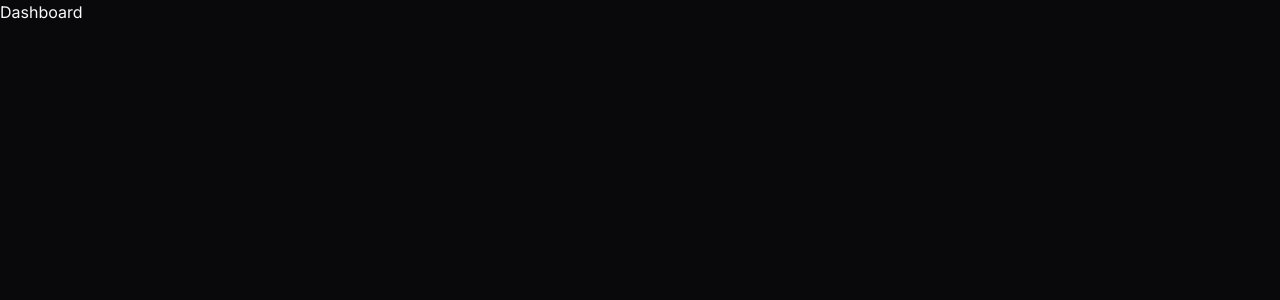
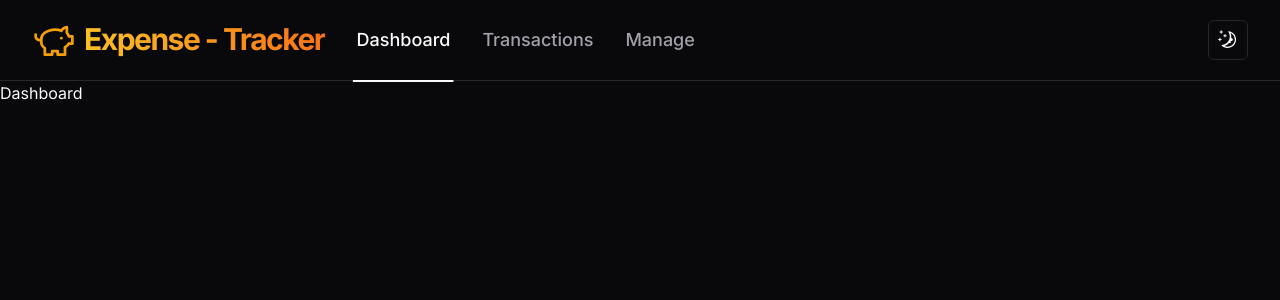
Before and after one commit to Akib-Raihan-4/Expense_Tracker_NextJS, a Next.js app: page / in a window 1280 px wide. Shown: the top 300 px of the page. Built offline with nearby package versions, Linux system fonts and the light colour scheme.

Commit message:
Navbar and theme button is added

```diff
--- a/app/(dashboard)/layout.tsx
+++ b/app/(dashboard)/layout.tsx
@@ -1,11 +1,13 @@
-import React, { ReactNode } from 'react'
+import React, { ReactNode } from "react";
+import Navbar from '../../components/Navbar';
 
-function layout({children}:{children:ReactNode}) {
+function layout({ children }: { children: ReactNode }) {
   return (
-    <div>
-      {children}
+    <div className="relative flex h-screen w-full flex-col">
+      <Navbar/>
+      <div className="w-full">{children}</div>
     </div>
-  )
+  );
 }
 
-export default layout
+export default layout;
--- /dev/null
+++ b/components/Navbar.tsx
@@ -0,0 +1,76 @@
+"use client"
+import React from 'react'
+import Logo from './Logo'
+import { usePathname } from 'next/navigation'
+import Link from 'next/link'
+import { cn } from '@/lib/utils'
+import { buttonVariants } from './ui/button'
+import { ThemeSwitcherBtn } from './ThemeSwitcherBtn'
+import { UserButton } from '@clerk/nextjs'
+
+function Navbar() {
+  return (
+    <>
+    <DesktopNav/>
+    </>
+  )
+}
+
+export default Navbar
+
+const items = [
+    {
+        label:  "Dashboard", link: "/"
+    },
+    {
+        label:  "Transactions", link: "/transactions"
+    },
+    {
+        label:  "Manage", link: "/manage"
+    },
+
+]
+
+function DesktopNav(){
+    return (
+        <div className=' hidden border-separate border-b bg-background md:block'>
+            <nav className='container flex items-center justify-between px-8'>
+                <div className='flex h-[80px] min-h-[60px] items-center gap-x-4'>
+                    <Logo/>
+                    <div className='flex h-full'>
+                        {items.map(item => (
+                            <NavbarItem
+                                key={item.label}
+                                link={item.link}
+                                label={item.label}
+                            />
+                        ))}
+                    </div>
+                </div>
+                <div className='flex items-center gap-2'>
+                    <ThemeSwitcherBtn/>
+                    <UserButton afterSignOutUrl='/sign-in'/>
+                </div>
+            </nav>
+        </div>
+    )
+}
+
+function NavbarItem({link, label}:{
+    link:string,
+    label:string
+}){
+    const pathname = usePathname();
+    const isActive = pathname === link;
+
+    return (
+        <div className='relative flex items-center'>
+            <Link href={link} className={cn(buttonVariants({variant:"ghost"}), "w-full justify-start text-lg text-muted-foreground hover:text-foreground", isActive && "text-foreground")}>{label}</Link>
+            {
+                isActive && (
+                    <div className='hidden absolute -bottom-[2px] left-1/2  h-[2px] w-[80%] -translate-x-1/2 rounded-xl bg-foreground md:block'></div>
+                )
+            }
+        </div>
+    )
+}
--- /dev/null
+++ b/components/ThemeSwitcherBtn.tsx
@@ -0,0 +1,40 @@
+"use client"
+
+import * as React from "react"
+import { MoonIcon, SunIcon } from "@radix-ui/react-icons"
+import { useTheme } from "next-themes"
+
+import { Button } from "@/components/ui/button"
+import {
+  DropdownMenu,
+  DropdownMenuContent,
+  DropdownMenuItem,
+  DropdownMenuTrigger,
+} from "@/components/ui/dropdown-menu"
+
+export function ThemeSwitcherBtn() {
+  const { setTheme } = useTheme()
+
+  return (
+    <DropdownMenu>
+      <DropdownMenuTrigger asChild>
+        <Button variant="outline" size="icon">
+          <SunIcon className="h-[1.2rem] w-[1.2rem] rotate-0 scale-100 transition-all dark:-rotate-90 dark:scale-0" />
+          <MoonIcon className="absolute h-[1.2rem] w-[1.2rem] rotate-90 scale-0 transition-all dark:rotate-0 dark:scale-100" />
+          <span className="sr-only">Toggle theme</span>
+        </Button>
+      </DropdownMenuTrigger>
+      <DropdownMenuContent align="end">
+        <DropdownMenuItem onClick={() => setTheme("light")}>
+          Light
+        </DropdownMenuItem>
+        <DropdownMenuItem onClick={() => setTheme("dark")}>
+          Dark
+        </DropdownMenuItem>
+        <DropdownMenuItem onClick={() => setTheme("system")}>
+          System
+        </DropdownMenuItem>
+      </DropdownMenuContent>
+    </DropdownMenu>
+  )
+}
--- a/package.json
+++ b/package.json
@@ -21,6 +21,7 @@
     "@radix-ui/react-dialog": "^1.0.5",
     "@radix-ui/react-dropdown-menu": "^2.0.6",
     "@radix-ui/react-hover-card": "^1.0.7",
+    "@radix-ui/react-icons": "^1.3.0",
     "@radix-ui/react-label": "^2.0.2",
     "@radix-ui/react-menubar": "^1.0.4",
     "@radix-ui/react-navigation-menu": "^1.1.4",
```
Also changed, not shown: 1 other file (tests, documents, lock files or other folders).
